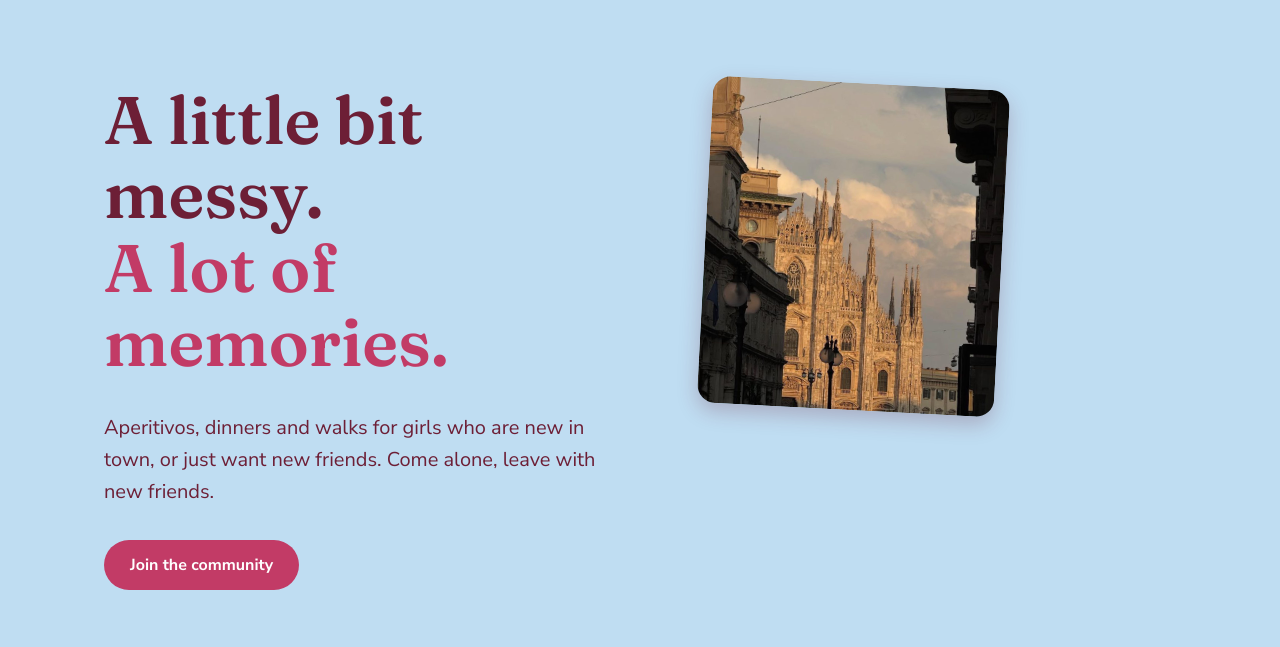
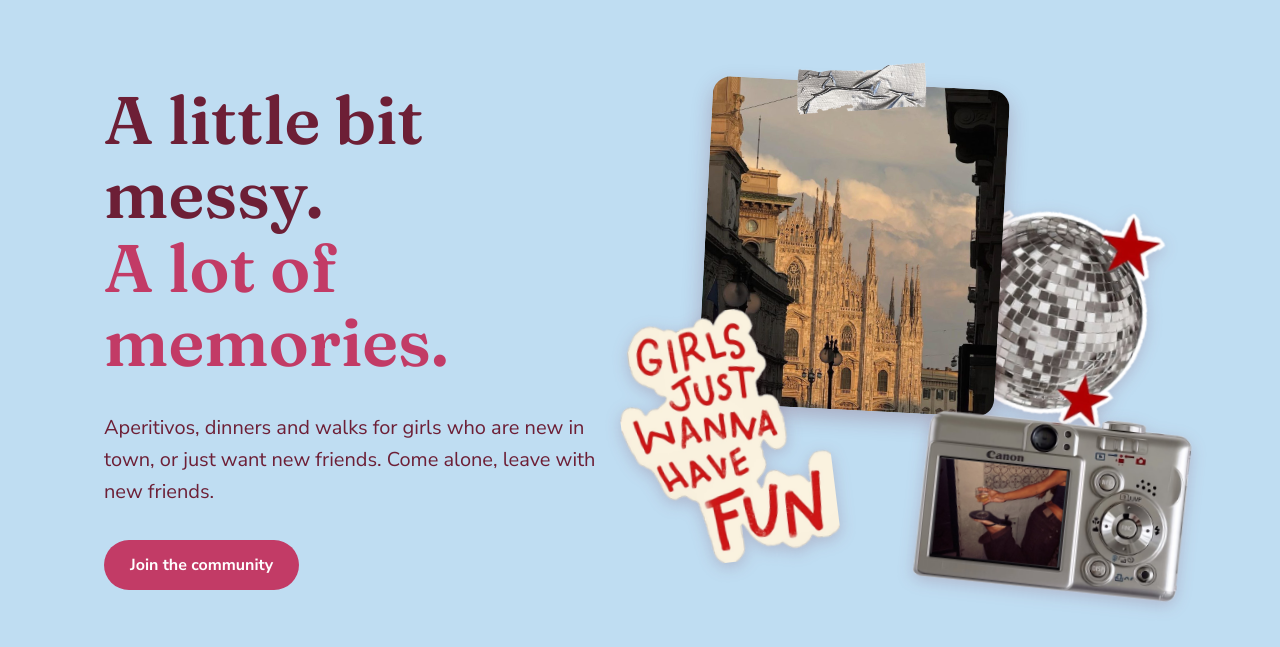
Before and after one commit to MATILDEPAOLANTONIO/cincinclub-paolantonio-exam, a plain HTML site: page index.html in a window 1280 px wide. Shown: the part 233-880 px from the top of the page. Drawn offline with Linux system fonts and the light colour scheme.

Commit message:
Add hero collage tape and stickers

```diff
--- a/css/style.css
+++ b/css/style.css
@@ -1,6 +1,6 @@
 /* ===== Cin Cin Club - style.css ===== */
 
-/* COLORI*/
+/* 1. COLORI */
       :root {
         --cream: #FFF6E9;
         --pink-light: #F8D7DD;
@@ -11,7 +11,7 @@
         --white: #FFFFFF;
       }
 
-/* BASE */
+      /* 2. BASE */
       *, *::before, *::after { box-sizing: border-box; }
       html { scroll-behavior: smooth; scroll-padding-top: 90px; }
       body {
@@ -32,7 +32,7 @@ a { color: var(--pink-dark); }
       a:hover { color: var(--burgundy); }
       :focus-visible { outline: 3px solid var(--burgundy); outline-offset: 3px; }
 
-/* CONTENITORE e BOTTONI */
+      /* 3. CONTENITORE e BOTTONI */
       .wrap { max-width: 1120px; margin: 0 auto; padding: 0 24px; }
 
       .btn {
@@ -48,7 +48,7 @@ a:hover { color: var(--burgundy); }
       }
       .btn:hover { background: var(--burgundy); color: var(--white); }
 
-/* HEADER */
+      /* 4. HEADER */
       .site-header { background: var(--blue-light); }
       .bar {
         display: flex;
@@ -65,8 +65,8 @@ a:hover { color: var(--burgundy); }
       .nav a:not(.btn) { color: var(--burgundy); font-weight: 700; text-decoration: none; }
       .nav a:not(.btn):hover { text-decoration: underline; }
 
-/* HERO */
-.hero { background: var(--blue-light); padding: 48px 0 90px; }
+      /* 5. HERO */
+      .hero { background: var(--blue-light); padding: 48px 0 90px; overflow: hidden; }
       .hero .hot { color: var(--pink-dark); display: block; }
       .lead { font-size: 1.25rem; max-width: 30em; margin-bottom: 1.6em; }
 
@@ -81,3 +81,22 @@ a:hover { color: var(--burgundy); }
 
       /* una classe per ogni elemento del collage */
       .c-duomo { left: 8%; top: 5%; width: 58%; transform: rotate(3deg); z-index: 1; }
+
+      /* 8. SCOTCH E STICKER */
+      /* ".photo .tape" è più specifico di ".photo img", quindi vince e toglie bordi e ombra */
+      .photo .tape {
+        position: absolute;
+        left: 28%;
+        top: -6%;
+        width: 44%;
+        border-radius: 0;
+        box-shadow: none;
+        transform: rotate(-4deg);
+        z-index: 2;
+      }
+      .sticker { position: absolute; height: auto; filter: drop-shadow(0 4px 8px rgba(109, 31, 54, .2)); }
+
+      /* posizioni del collage dell'hero, tutte in percentuale */
+      .c-disco  { right: 4%;  top: 26%;    width: 44%; transform: rotate(8deg);  z-index: 0; }
+      .c-girls  { left: -8%;  bottom: 10%; width: 40%; transform: rotate(-7deg); z-index: 3; }
+      .c-camera { right: -2%; bottom: 5%;  width: 52%; transform: rotate(6deg);  z-index: 2; }
--- a/index.html
+++ b/index.html
@@ -17,7 +17,7 @@
 </head>
 <body>
 
-    <!-- HEADER: logo + menu di navigazione -->
+  <!-- HEADER-->
   <header class="site-header">
     <div class="wrap bar">
       <a class="brand" href="#top"><img src="images/logo.png" alt="Cin Cin Club - home"></a>
@@ -32,7 +32,7 @@
 
   <main>
 
-        <!-- HERO -->
+    <!-- HERO-->
     <section id="top" class="hero">
       <div class="wrap split">
         <div class="hero-text">
@@ -45,12 +45,17 @@
         <div class="collage collage-hero">
           <div class="photo c-duomo">
             <img src="images/duomo.jpg" alt="The Duomo of Milan lit by the sunset between two buildings">
+            <img class="tape" src="images/scotch.png" alt="">
           </div>
+          <img class="sticker c-disco" src="images/disco.png" alt="">
+          <img class="sticker c-girls" src="images/girls-sticker.png" alt="Sticker: girls just wanna have fun">
+          <img class="sticker c-camera" src="images/camera.png" alt="A camera whose screen shows a hand holding a glass of wine on a shoe">
         </div>
       </div>
     </section>
 
   </main>
+
   <footer class="site-footer"></footer>
 
 </body>
```
Lines whose indentation alone changed are shown as unchanged.
